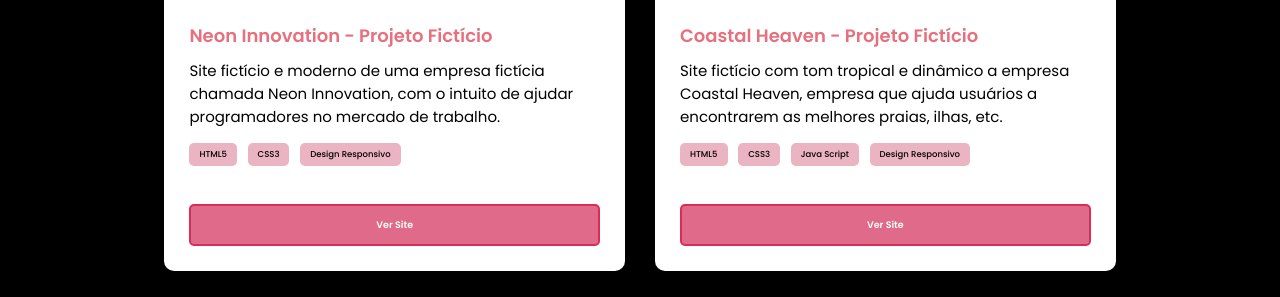
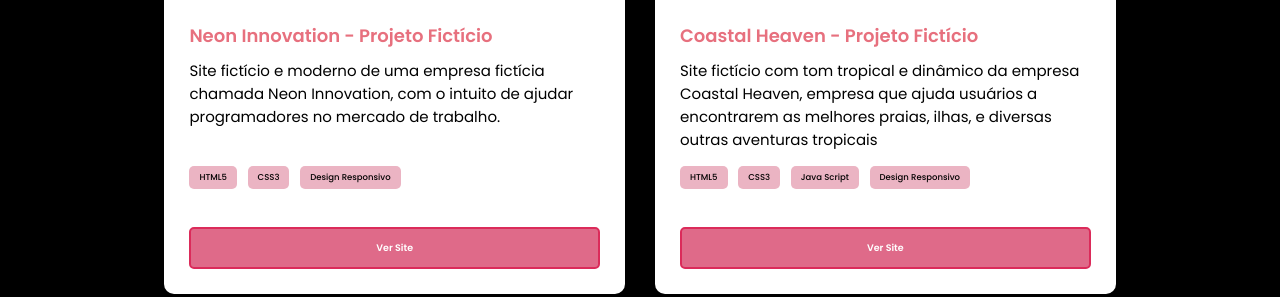
Before and after one commit to nivea18/Portfolio, a plain HTML site: page trabalhos.html in a window 1280 px wide. Shown: the part 556-853 px from the top of the page. Drawn offline with Linux system fonts and the light colour scheme.

Commit message:
descrição da mudança

```diff
--- a/trabalhos.html
+++ b/trabalhos.html
@@ -50,7 +50,7 @@
                 </div>
                 <div class="project-info">
                     <h3>Coastal Heaven - Projeto Fictício</h3>
-                    <p>Site fictício com tom tropical e dinâmico a empresa Coastal Heaven, empresa que ajuda usuários a encontrarem as melhores praias, ilhas, etc.</p>
+                    <p>Site fictício com tom tropical e dinâmico da empresa Coastal Heaven, empresa que ajuda usuários a encontrarem as melhores praias, ilhas, e diversas outras aventuras tropicais</p>
                     <div class="project-tags">
                         <span>HTML5</span>
                         <span>CSS3</span>
```
